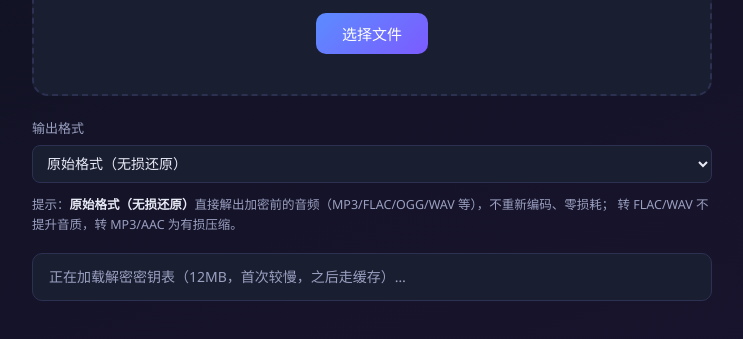
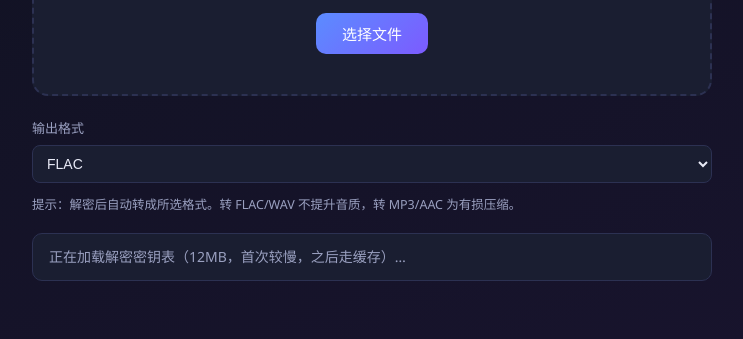
Before and after one commit to zyz10-cpu/music-converter, a plain HTML site: page index.html in a window 1280 px wide. Shown: the part 287-626 px from the top of the page, without its empty margins (268-1011 px from the left). Drawn offline with Linux system fonts and the light colour scheme; no server answers.

Commit message:
Add files via upload

```diff
--- a/app.js
+++ b/app.js
@@ -158,12 +158,7 @@ async function processFile(file) {
 
     const fmt = formatSel.value;
     const outputs = [];
-
-    if (fmt === 'auto') {
-      outputs.push({ ext: srcExt, data: audio });
-    } else {
-      outputs.push(await ensureFormat(fmt, srcExt, audio));
-    }
+    outputs.push(await ensureFormat(fmt, srcExt, audio));
 
     metaNode.textContent = '原始格式：' + srcExt.toUpperCase() + ' · ' + (file.size / 1024 / 1024).toFixed(1) + ' MB';
 
--- a/index.html
+++ b/index.html
@@ -24,9 +24,8 @@
       <label class="field">
         <span>输出格式</span>
         <select id="format">
-          <option value="auto">原始格式（无损还原）</option>
+          <option value="flac" selected>FLAC</option>
           <option value="mp3">MP3</option>
-          <option value="flac">FLAC</option>
           <option value="wav">WAV</option>
           <option value="aac">AAC</option>
         </select>
@@ -42,8 +41,7 @@
     </section>
 
     <p class="hint">
-      提示：<strong>原始格式（无损还原）</strong>直接解出加密前的音频（MP3/FLAC/OGG/WAV 等），不重新编码、零损耗；
-      转 FLAC/WAV 不提升音质，转 MP3/AAC 为有损压缩。
+      提示：解密后自动转成所选格式。转 FLAC/WAV 不提升音质，转 MP3/AAC 为有损压缩。
     </p>
 
     <div id="status" class="status">正在初始化…</div>
```
